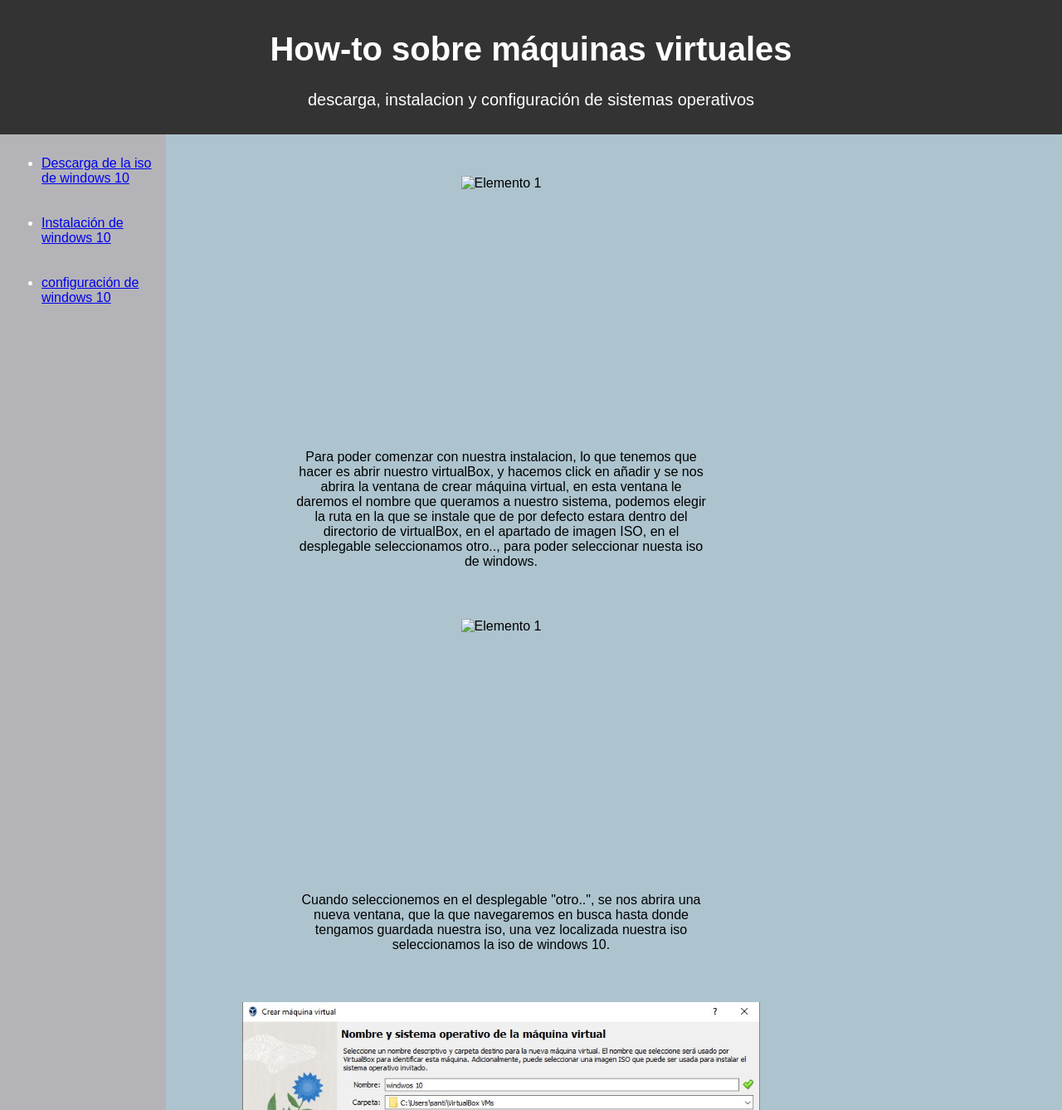
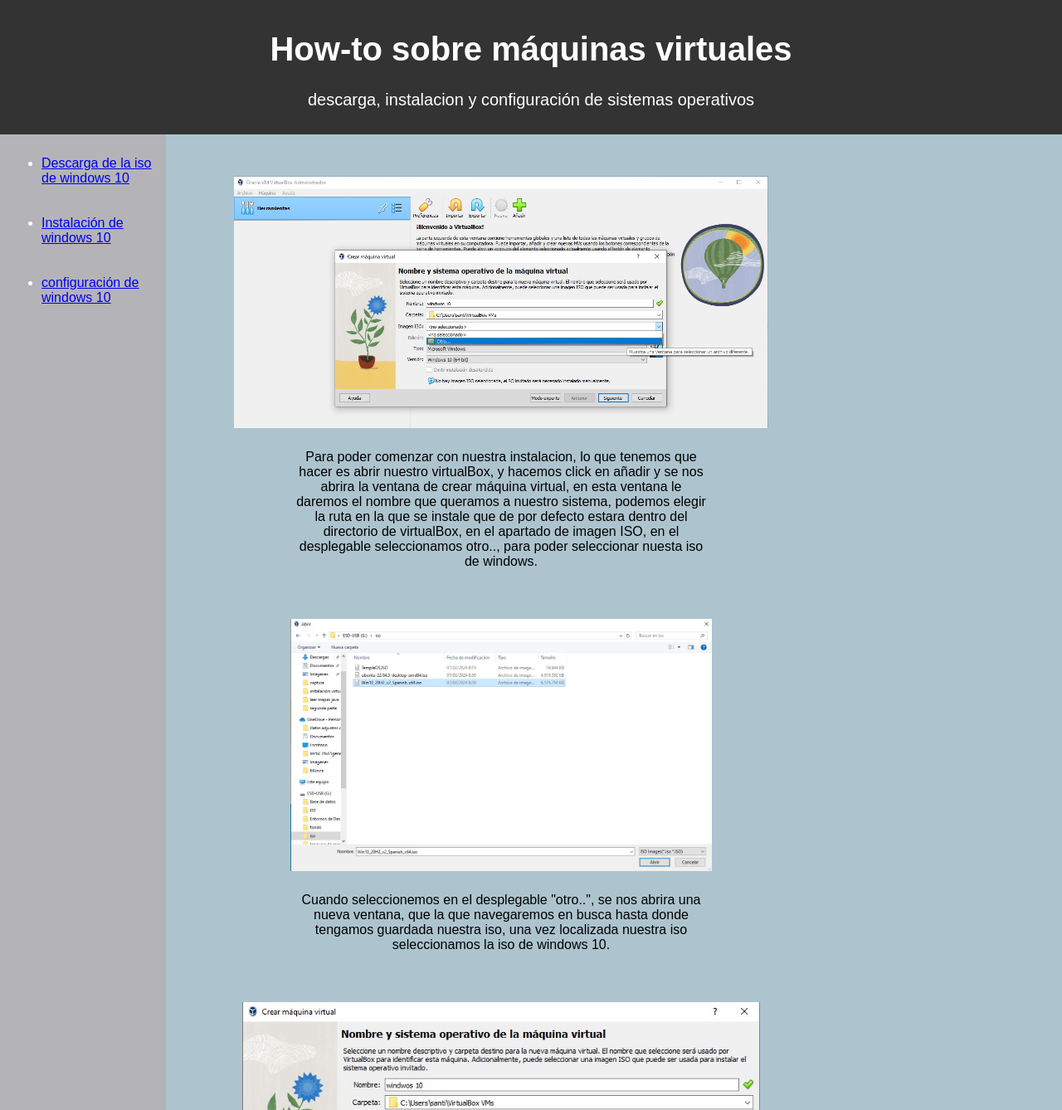
Before and after one commit to santiGG-albor/mi-primer-how-to, a plain HTML site: page instalWin.html in a window 1280 px wide. Shown: the top 1338 px of the page at 83% size. Drawn offline with Linux system fonts and the light colour scheme.

Commit message:
Update instalWin.html

```diff
--- a/instalWin.html
+++ b/instalWin.html
@@ -38,7 +38,7 @@
         <div class="contenedor">
             <!-- Bloques individuales con imágenes y texto, agrupados con div individuales -->
             <div class="bloque">
-                <img src="captura/instalación windows/Instalación Windows/W_instalar iso-windows.jpg" alt="Elemento 1">
+                <img src="captura/instalación windows/instalar iso-windows.jpg" alt="Elemento 1">
 
                 <p>Para poder comenzar con nuestra instalacion, lo que tenemos que hacer es abrir nuestro virtualBox, y hacemos click en añadir
                     y se nos abrira la ventana de crear máquina virtual, en esta ventana le daremos el nombre que queramos a nuestro sistema,
@@ -47,7 +47,7 @@
                 </p>
             </div>
             <div class="bloque">
-                <img src="captura/instalación windows/Instalación Windows/W_instalar iso-windows-3 grande.jpg" alt="Elemento 1">
+                <img src="captura/instalación windows/instalar iso-windows-3.jpg" alt="Elemento 1">
 
                 <p>Cuando seleccionemos en el desplegable "otro..", se nos abrira una nueva ventana, que la que navegaremos en busca hasta donde
                    tengamos guardada nuestra iso, una vez localizada nuestra iso seleccionamos la iso de windows 10.
```
